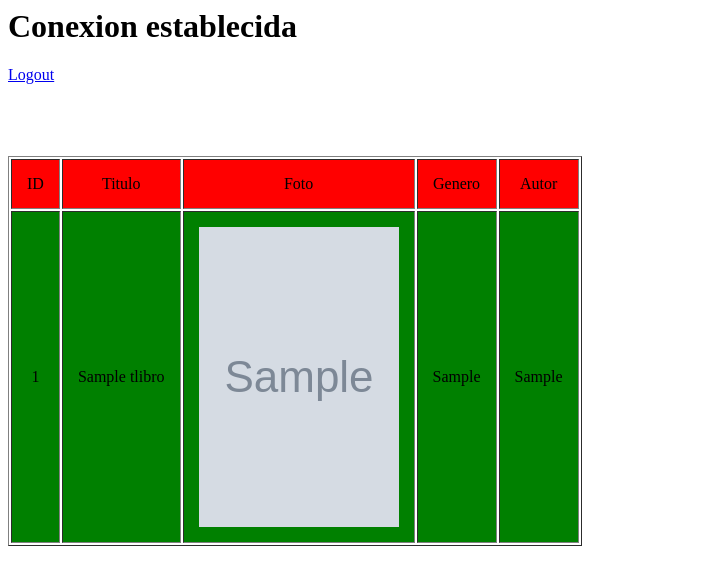
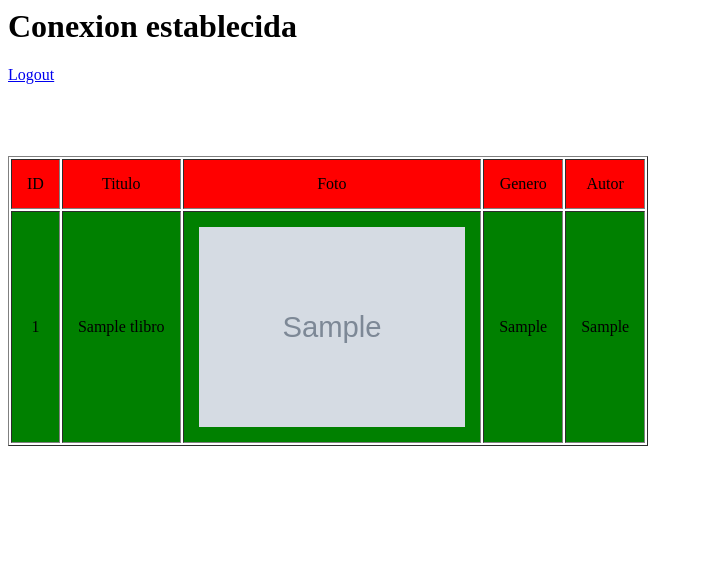
Before and after one commit to IagoMC/Desarrollo-Web-en-Entorno-Servidor, a PHP site: page /main.php in a window 1280 px wide, with the pointer over the restyled element. Shown: the top 585 px of the page, without its empty margins (0-703 px from the left). Run offline with PHP 8.4, Linux system fonts and the light colour scheme; tables that the repository leaves empty or names only in its code hold one stand-in row (values such as "Sample post"); grey boxes marked "Sample" are stand-in pictures.

Commit message:
Update main.php

```diff
--- a/sprint3sesiones/www/mysite/main.php
+++ b/sprint3sesiones/www/mysite/main.php
@@ -7,6 +7,12 @@
 	img{
 		width: 200px;
 		height: 300px;
+	}
+
+	img:hover{
+		width: 100%;
+    		height: 200px;
+    		margin: 0 auto;
 	}
 	td{
 		padding:15px;
```
